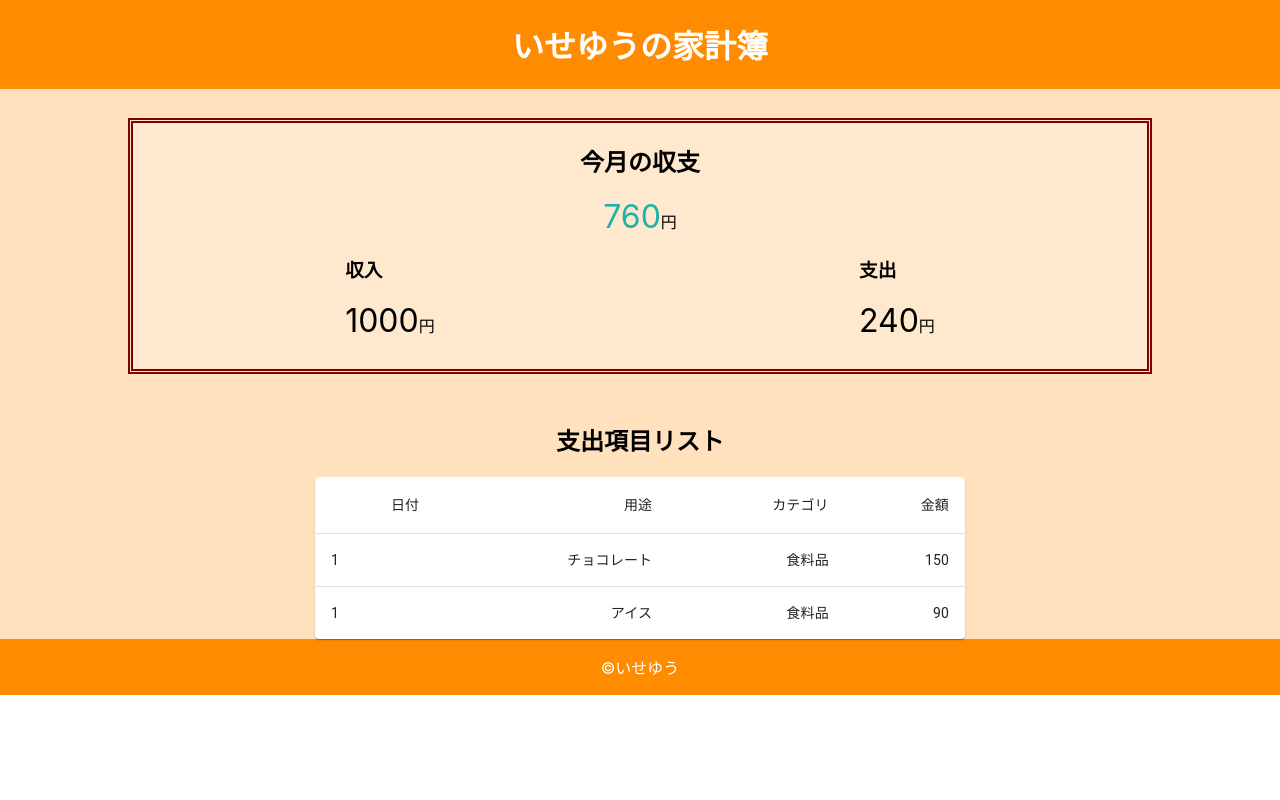
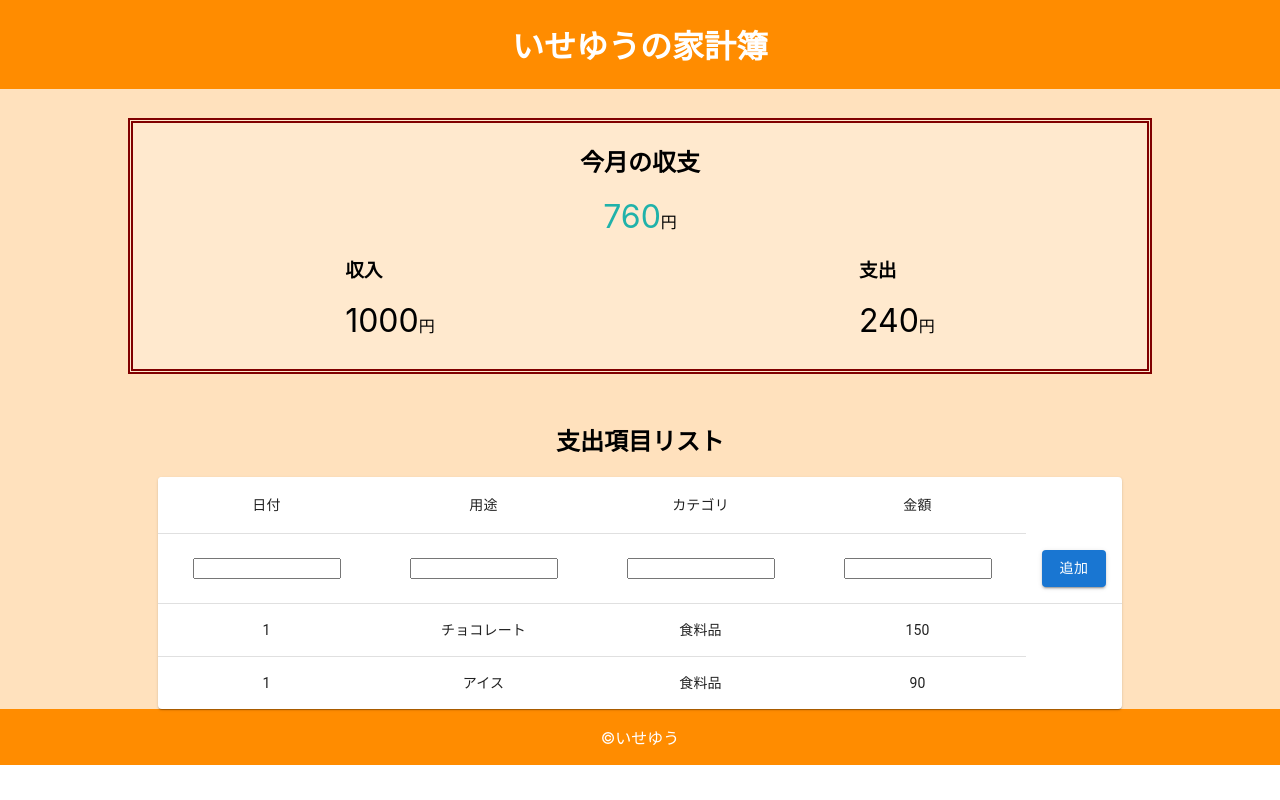
Before and after one commit to shosuke447/household_accounts, a Next.js app: page / in a window 1280 px wide. Built offline with nearby package versions, Linux system fonts and the light colour scheme.

Commit message:
add adding list items into expenditure list

```diff
--- a/pages/component/FlowList.tsx
+++ b/pages/component/FlowList.tsx
@@ -1,4 +1,4 @@
-import { useEffect, useState, FC } from "react";
+import React, { useEffect, useState, FC } from "react";
 import Table from '@mui/material/Table';
 import TableBody from '@mui/material/TableBody';
 import TableCell from '@mui/material/TableCell';
@@ -6,6 +6,7 @@ import TableContainer from '@mui/material/TableContainer';
 import TableHead from '@mui/material/TableHead';
 import TableRow from '@mui/material/TableRow';
 import Paper from '@mui/material/Paper';
+import { Button } from "@mui/material";
 
 type FlowListProps = {
   setExpenditure: Function
@@ -30,6 +31,21 @@ const FlowList: FC<FlowListProps> = ({setExpenditure}) => {
     {title: '金額', field:'price'}
   ]
   const [data, setdata] = useState([createData(1, 1, 'チョコレート', '食料品', 150), createData(2, 1, 'アイス', '食料品', 90)]);
+  const [date, setdate] = useState('');
+  const [purchase, setPurchase] = useState('');
+  const [category, setCategory] = useState('');
+  const [price, setPrice] = useState('');
+
+  const addList = () => {
+    if(Number.isNaN(date)==false&&Number.isNaN(price)==false){
+      return;
+    }
+    setdata([ createData(Math.random(), Number(date), purchase, category, Number(price)), ...data])
+    setdate('');
+    setPurchase('');
+    setCategory('');
+    setPrice('');
+  }
 
   useEffect(() => {
     var expenditure = 0;
@@ -42,27 +58,34 @@ const FlowList: FC<FlowListProps> = ({setExpenditure}) => {
   return(
     <div style={{display: 'flex', flexDirection: 'column', alignItems: 'center'}}>
       <h2>支出項目リスト</h2>
-      <TableContainer component={Paper}>
-      <Table sx={{ minWidth: 650 }} aria-label="simple table">
+      <TableContainer component={Paper} >
+      <Table stickyHeader sx={{ minWidth: 600 }} aria-label="simple table">
         <TableHead>
           <TableRow>
             {columns.map((e, i) => (
-              <TableCell align="right" key={i}>{e.title}</TableCell>
+              <TableCell align="center" key={i}>{e.title}</TableCell>
             ))}
           </TableRow>
         </TableHead>
         <TableBody>
+          <TableRow>
+            <TableCell align="center"><input style={{width: '80%'}} value={date} onChange={(e)=>setdate(e.target.value)} type="text" ></input></TableCell>
+            <TableCell align="center"><input style={{width: '80%'}} value={purchase} onChange={(e)=>setPurchase(e.target.value)}></input></TableCell>
+            <TableCell align="center"><input style={{width: '80%'}} value={category} onChange={(e)=>setCategory(e.target.value)}></input></TableCell>
+            <TableCell align="center"><input style={{width: '80%'}} value={price} onChange={(e)=>setPrice(e.target.value)} type="text"></input></TableCell>
+            <TableCell><Button variant="contained" onClick={addList}>追加</Button></TableCell>
+          </TableRow>
           {data.map((row) => (
             <TableRow
               key={row.id}
               sx={{ '&:last-child td, &:last-child th': { border: 0 } }}
             >
-              <TableCell component="th" scope="row">
+              <TableCell component="th" scope="row" align="center">
                 {row.date}
               </TableCell>
-              <TableCell align="right">{row.purchase}</TableCell>
-              <TableCell align="right">{row.category}</TableCell>
-              <TableCell align="right">{row.price}</TableCell>
+              <TableCell align="center">{row.purchase}</TableCell>
+              <TableCell align="center">{row.category}</TableCell>
+              <TableCell align="center">{row.price}</TableCell>
             </TableRow>
           ))}
         </TableBody>
```
